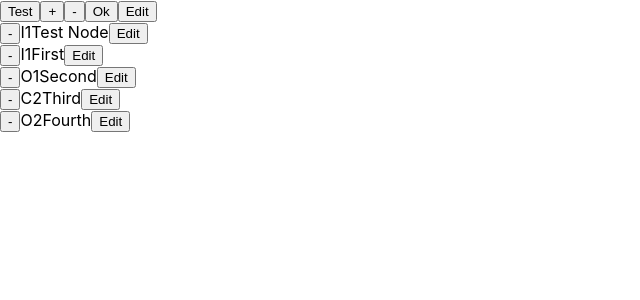
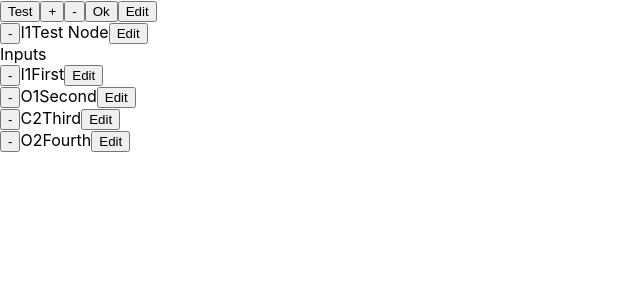
Before and after one commit to jetpackpony/steam-mixer, a React (Create React App) app: page / in a window 1280 px wide. Shown: the top 300 px of the page, without its empty margins (0-640 px from the left). Built offline with nearby package versions, Linux system fonts and the light colour scheme.

Commit message:
Add title to NodeList component

```diff
--- a/src/App.js
+++ b/src/App.js
@@ -35,7 +35,12 @@ class App extends Component {
           />
         </div>
         <div>
-          <NodeList nodes={nodes} onDelete={onDelete} onEdit={onEdit} />
+          <NodeList
+            title="Inputs"
+            nodes={nodes}
+            onDelete={onDelete}
+            onEdit={onEdit}
+          />
         </div>
       </Fragment>
     );
--- a/src/components/NodeList.js
+++ b/src/components/NodeList.js
@@ -1,8 +1,8 @@
-import React from 'react';
+import React, { Fragment } from 'react';
 import Node from './Node';
 
-const NodeList = ({ nodes, onDelete, onEdit }) => {
-  return nodes.map(({ title, nodeId }) => (
+const NodeList = ({ title, nodes, onDelete, onEdit }) => {
+  let nodesList = nodes.map(({ title, nodeId }) => (
     <Node
       key={nodeId}
       title={title}
@@ -11,6 +11,12 @@ const NodeList = ({ nodes, onDelete, onEdit }) => {
       onEdit={onEdit}
     />
   ));
+  return (
+    <div className="list">
+      <div className="list-header">{title}</div>
+      {nodesList}
+    </div>
+  )
 };
 
 export default NodeList;
```
